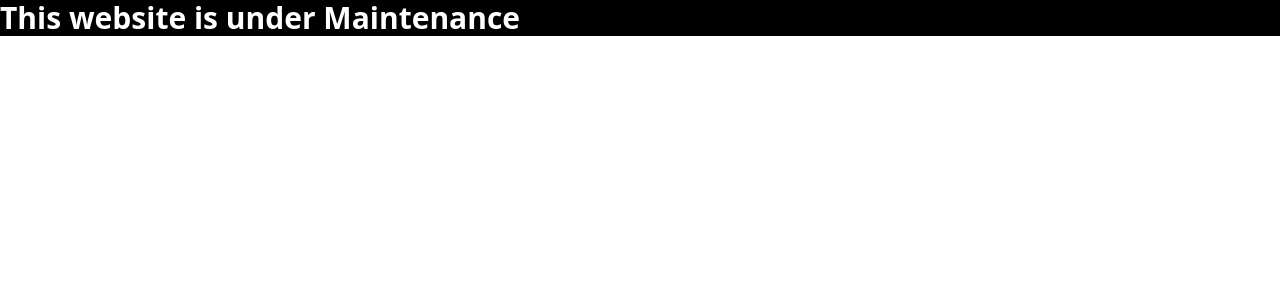
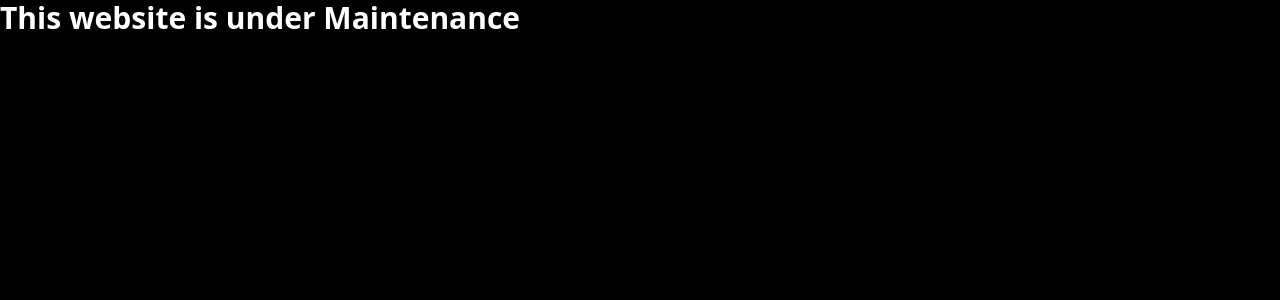
Before and after one commit to ayushshukla8920/instaform-nextJS, a Next.js app: page / in a window 1280 px wide. Shown: the top 300 px of the page. Built offline with nearby package versions, Linux system fonts and the light colour scheme.

Commit message:
Update page.js

```diff
--- a/app/page.js
+++ b/app/page.js
@@ -2,7 +2,7 @@ import React from 'react'
 
 const Page = () => {
   return (
-    <div className='bg-black text-white text-3xl font-semibold'>
+    <div className='bg-black text-white text-3xl font-semibold w-full min-h-screen'>
       This website is under Maintenance
     </div>
   )
```
